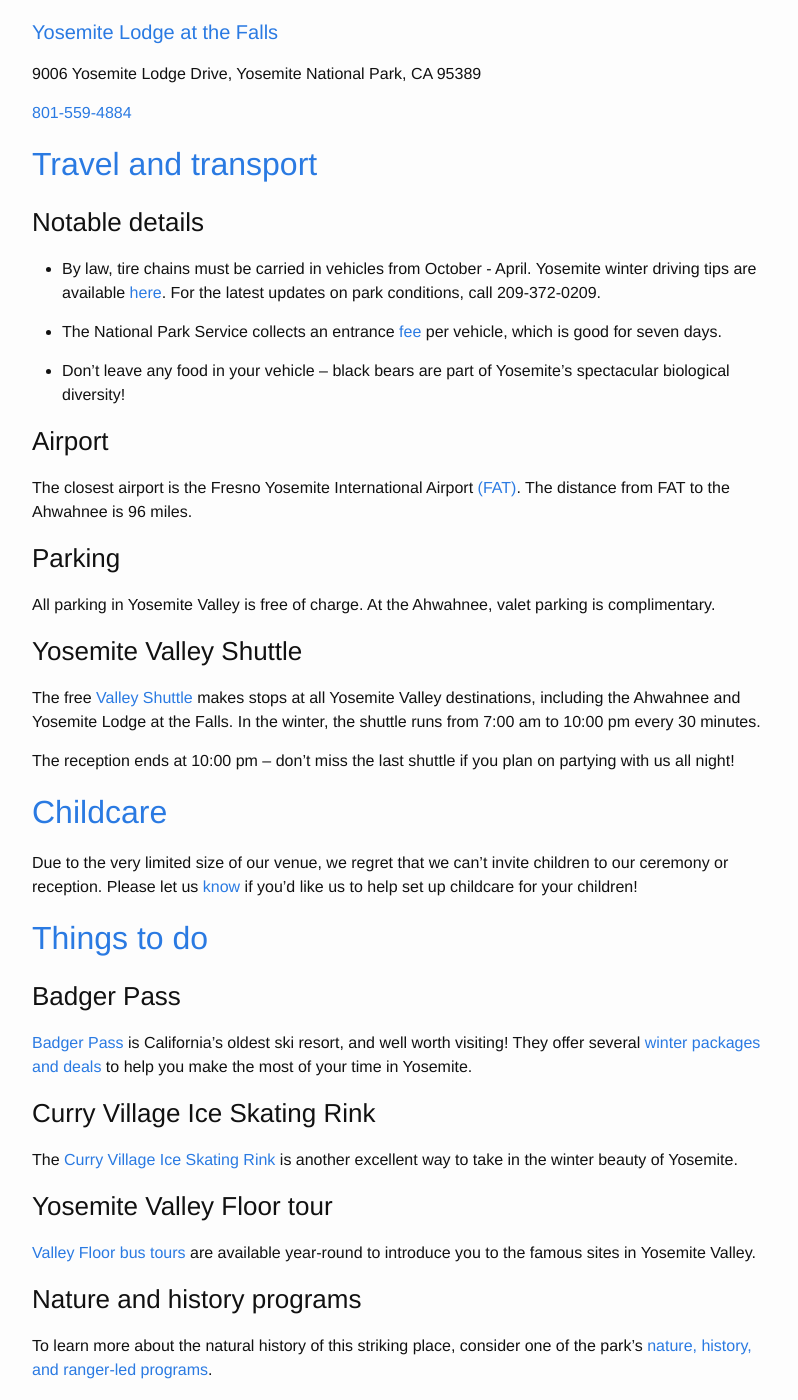
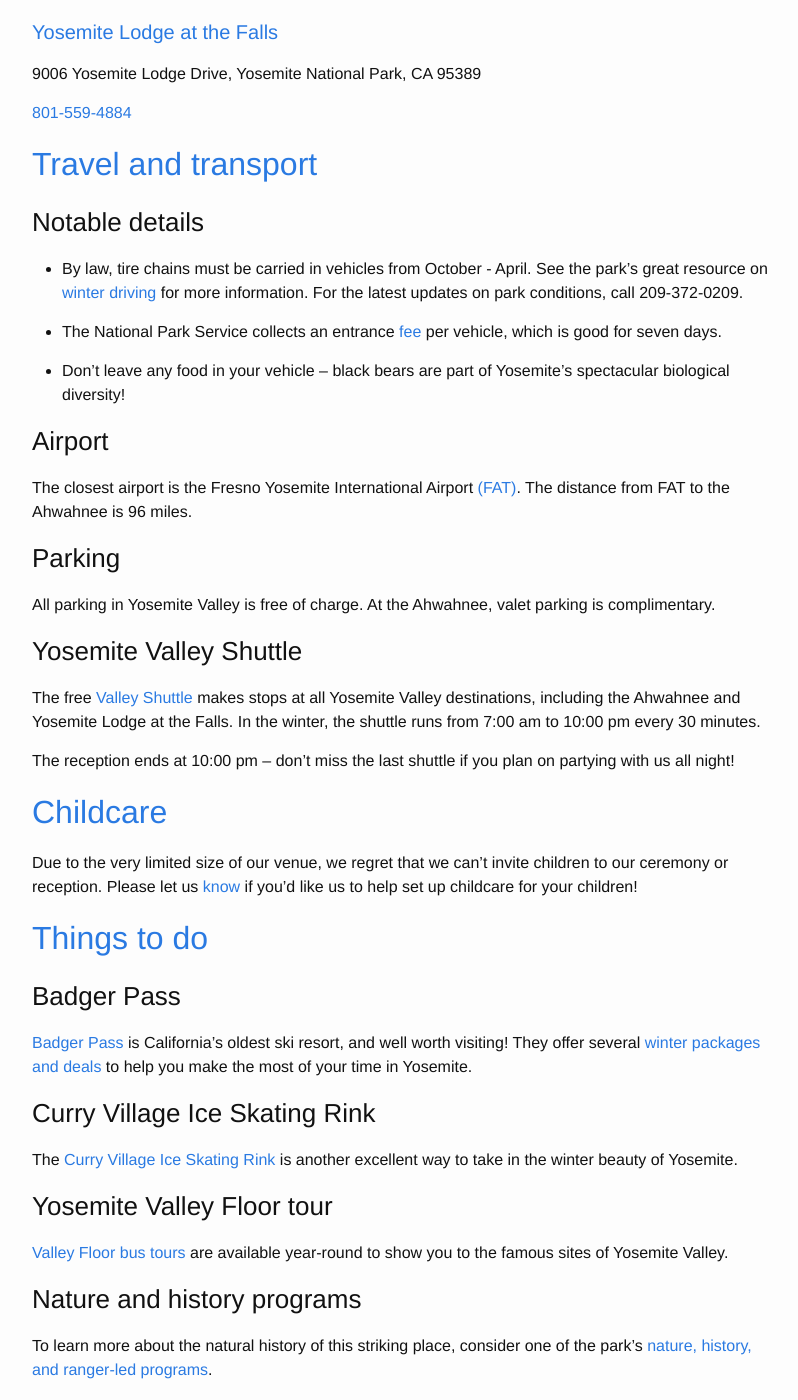
Before and after one commit to j-e-yosemite/j-e-yosemite.github.io, a Jekyll site: the page built from details.md, in a window 1280 px wide and 1400 px high, scrolled down 420 px. Shown: the whole window, without its empty margins (238-1036 px from the left). Built offline with Jekyll 4.4.1, drawn with Linux system fonts in a browser that asks for light colours.

Commit message:
Edited winter driving info

```diff
--- a/details.md
+++ b/details.md
@@ -25,7 +25,7 @@
 ## [Travel and transport](#Transport)
 
 ### Notable details
-* By law, tire chains must be carried in vehicles from October - April. Yosemite winter driving tips are available [here](http://www.yosemitepark.com/yosemite-winter-driving.aspx). For the latest updates on park conditions, call 209-372-0209.
+* By law, tire chains must be carried in vehicles from October - April. See the park's great resource on [winter driving](http://www.yosemitepark.com/yosemite-winter-driving.aspx) for more information. For the latest updates on park conditions, call 209-372-0209.
 
 * The National Park Service collects an entrance [fee](http://www.nps.gov/yose/planyourvisit/fees.htm) per vehicle, which is good for seven days.
 
@@ -62,7 +62,7 @@
 
 ### Yosemite Valley Floor tour
 
-[Valley Floor bus tours](http://www.yosemitepark.com/valley-floor-tour.aspx) are available year-round to introduce you to the famous sites in Yosemite Valley.
+[Valley Floor bus tours](http://www.yosemitepark.com/valley-floor-tour.aspx) are available year-round to show you to the famous sites of Yosemite Valley.
 
 ### Nature and history programs
 
```
